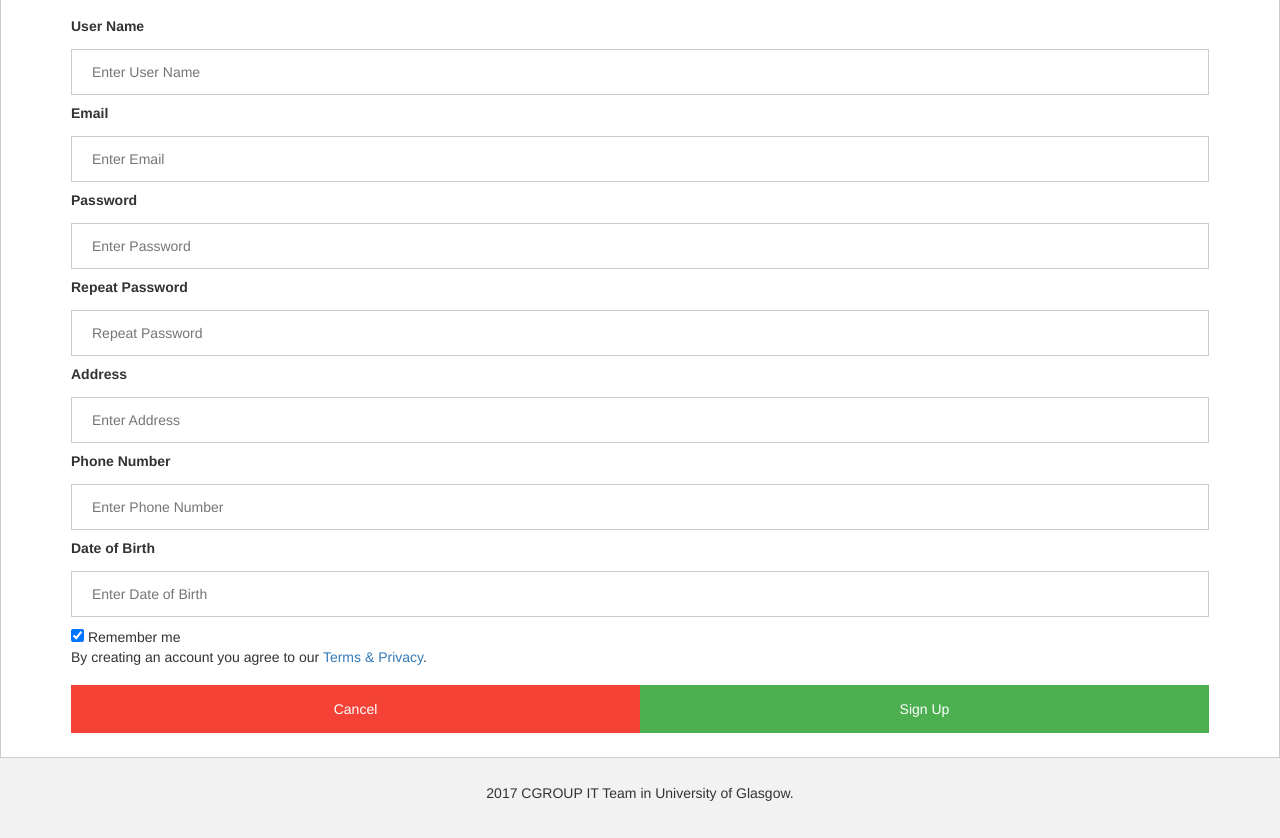
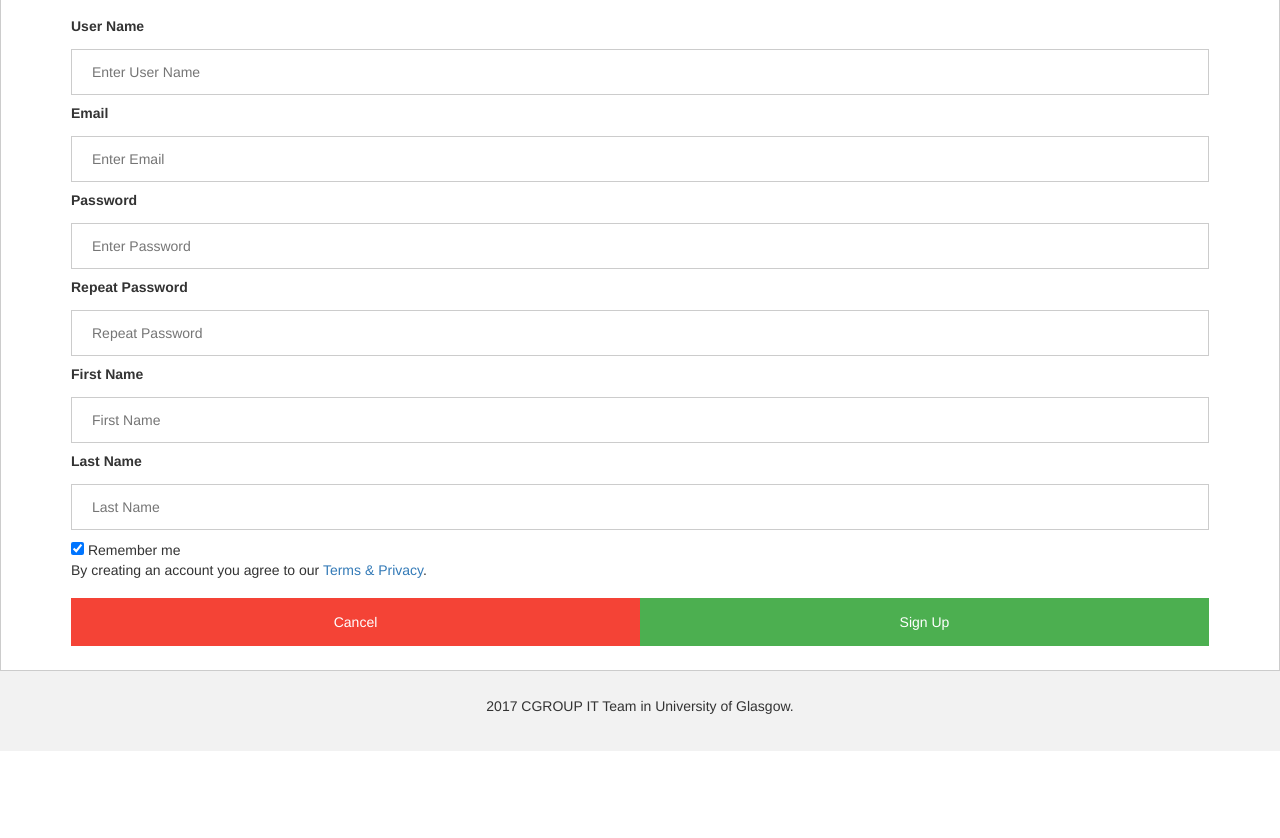
Before and after one commit to ITechTeamC/UoGgiftshop, a Django app: page /giftshop/register/ in a window 1280 px wide. Shown: the part 225-1063 px from the top of the page. After the commit the page ends 976 px from the top, so only its background shows below. Run offline with Django 3.2, Linux system fonts and the light colour scheme; data comes from the database, SQL or seed files in the repository; parts of the project's set-up code (start-up, migrations or seed data) failed here and were passed over; some libraries are stand-ins or nearby versions.

Commit message:
User register Fixed.

```diff
--- a/UoGgiftshop/settings.py
+++ b/UoGgiftshop/settings.py
@@ -42,7 +42,7 @@ INSTALLED_APPS = [
     'django.contrib.messages',
     'django.contrib.staticfiles',
     'giftshop',
-	'bootstrap3',
+    'bootstrap3',
 ]
 
 MIDDLEWARE_CLASSES = [
--- a/giftshop/forms.py
+++ b/giftshop/forms.py
@@ -13,7 +13,7 @@ class UserForm(forms.ModelForm):
 class UserProfileForm(forms.ModelForm):
     class Meta:
         model = UserProfile
-        fields = ('phoneNumber','address','dob')
+        fields = ('firstName','lastName')
 
 
 class WishListForm(forms.ModelForm):
--- a/giftshop/models.py
+++ b/giftshop/models.py
@@ -36,16 +36,16 @@ class Item(models.Model):
         return self.name
 
 
-# class Review(models.Model):
-#     userID = models.OneToOneField(User)
-#     itemID = models.ForeignKey(Item)
-#     title = models.CharField(max_length=128)
-#     rating = models.IntegerField(default=0)
-#     content = models.TextField()
-#     date = models.DateField()
-#
-#     def __str__(self):
-#         return self.title
+class Review(models.Model):
+    userID = models.OneToOneField(User)
+    itemID = models.ForeignKey(Item)
+    title = models.CharField(max_length=128)
+    rating = models.IntegerField(default=0)
+    content = models.TextField()
+    date = models.DateField()
+
+    def __str__(self):
+        return self.title
 
 
 class Comment(models.Model):
@@ -68,9 +68,8 @@ class Wishlist(models.Model):
 
 class UserProfile(models.Model):
     user = models.OneToOneField(User)
-    address = models.TextField()
-    phoneNumber = models.CharField(max_length=16, unique=True)
-    dob = models.DateField()
+    firstName = models.TextField()
+    lastName = models.TextField()
 
     def __str__(self):
         return self.user.username
--- a/giftshop/views.py
+++ b/giftshop/views.py
@@ -82,8 +82,8 @@ def register(request):
             profile = profile_form.save(commit=False)
             profile.user = user
 
-            if 'picture' in request.FILES:
-                profile.picture = request.FILES['picture']
+            # if 'picture' in request.FILES:
+            #     profile.picture = request.FILES['picture']
 
             profile.save()
             registered = True
--- a/templates/giftshop/register.html
+++ b/templates/giftshop/register.html
@@ -22,15 +22,11 @@ UOG Giftshop Login
     <label><b>Repeat Password</b></label>
     <input type="password" placeholder="Repeat Password" name="password-repeat" required>
 
-    <label><b>Address</b></label>
-    <input type="text" placeholder="Enter Address" name="address" required>
+    <label><b>First Name</b></label>
+    <input type="text" placeholder="First Name" name="firstName" required>
 
-    <label><b>Phone Number</b></label>
-    <input type="text" placeholder="Enter Phone Number" name="phoneNumber" required>
-
-    <label><b>Date of Birth</b></label>
-    <input type="text" placeholder="Enter Date of Birth" name="dob" required>
-
+    <label><b>Last Name</b></label>
+    <input type="text" placeholder="Last Name" name="lastName" required>
 
     <input type="checkbox" checked="checked"> Remember me
     <p>By creating an account you agree to our <a href="#">Terms & Privacy</a>.</p>
```
Also changed, not shown: db.sqlite3.
